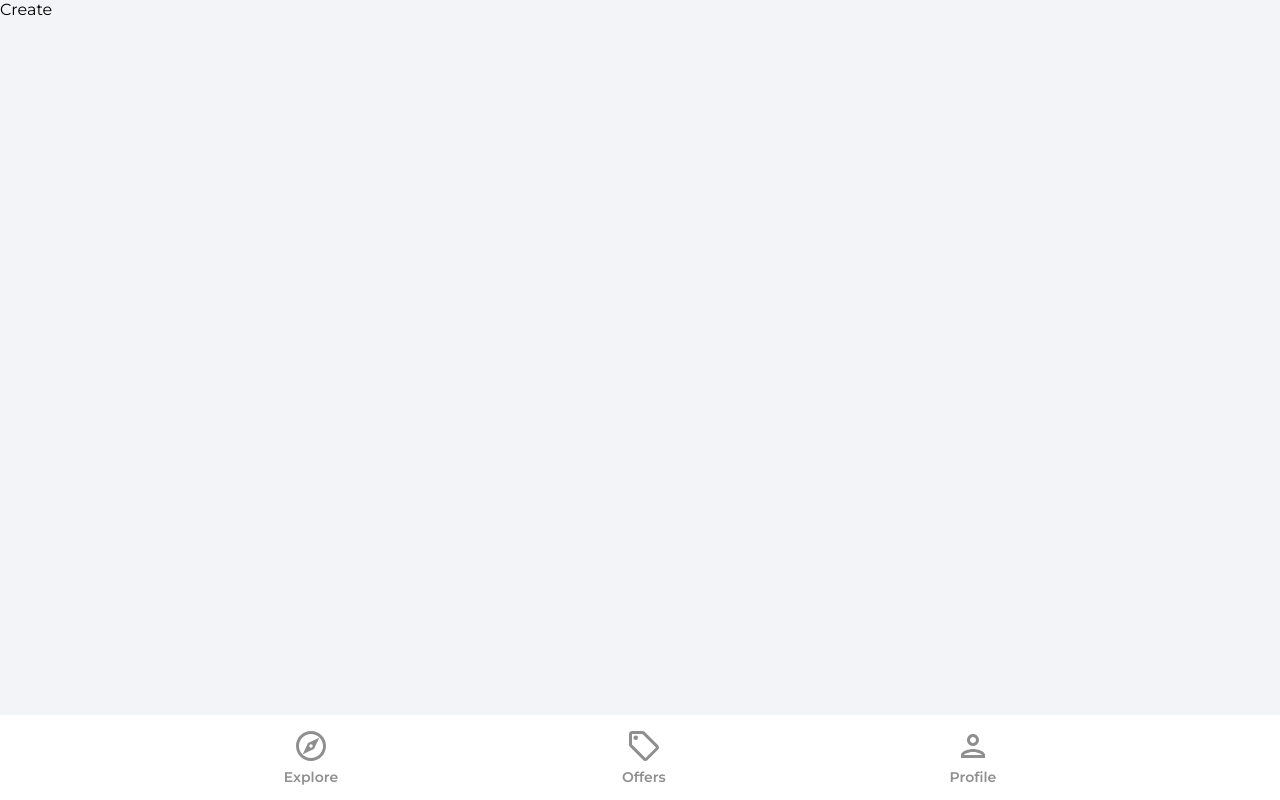
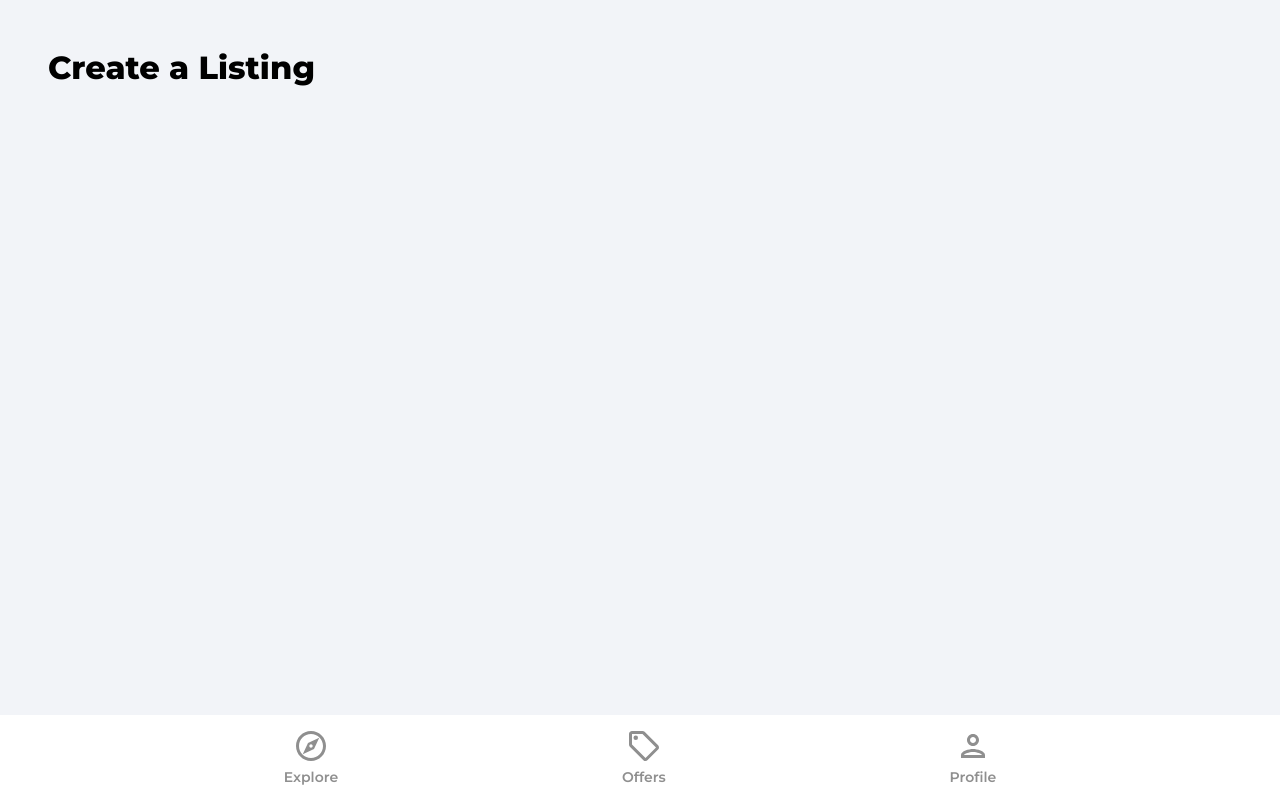
Before and after one commit to nameelza/house-marketplace, a React (Create React App) app: page /create-listing in a window 1280 px wide. Built offline with nearby package versions, Linux system fonts and the light colour scheme; no server answers; sample sign-in values are in the browser's storage.

Commit message:
Update CreateListing.jsx

```diff
--- a/src/components/CreateListing.jsx
+++ b/src/components/CreateListing.jsx
@@ -4,6 +4,7 @@ import { useNavigate } from "react-router-dom";
 import Spinner from "./Spinner";
 
 function CreateListing() {
+  const [laoding, setLoading] = useState(false);
   const [geolocationEnabled, setGeolocationEnabled] = useState(true);
   const [formData, setFormData] = useState({
     type: "rent",
@@ -21,6 +22,21 @@ function CreateListing() {
     longitude: 0,
   });
 
+  const {
+    type,
+    name,
+    bedrooms,
+    bathrooms,
+    parking,
+    furnished,
+    offer,
+    regularPrice,
+    discountedPrice,
+    images,
+    latitude,
+    longitude,
+  } = formData;
+
   const auth = getAuth();
   const navigate = useNavigate();
 
@@ -35,7 +51,15 @@ function CreateListing() {
     // eslint-disable-next-line react-hooks/exhaustive-deps
   }, []);
 
-  return <div>Create</div>;
+  return laoding ? (
+    <Spinner />
+  ) : (
+    <div className="profile">
+      <header>
+        <p className="pageHeader">Create a Listing</p>
+      </header>
+    </div>
+  );
 }
 
 export default CreateListing;
```
